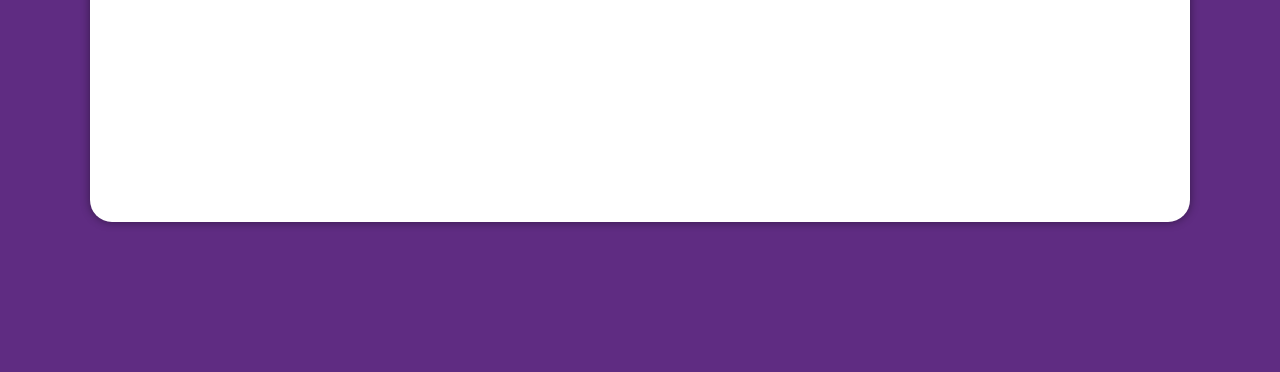
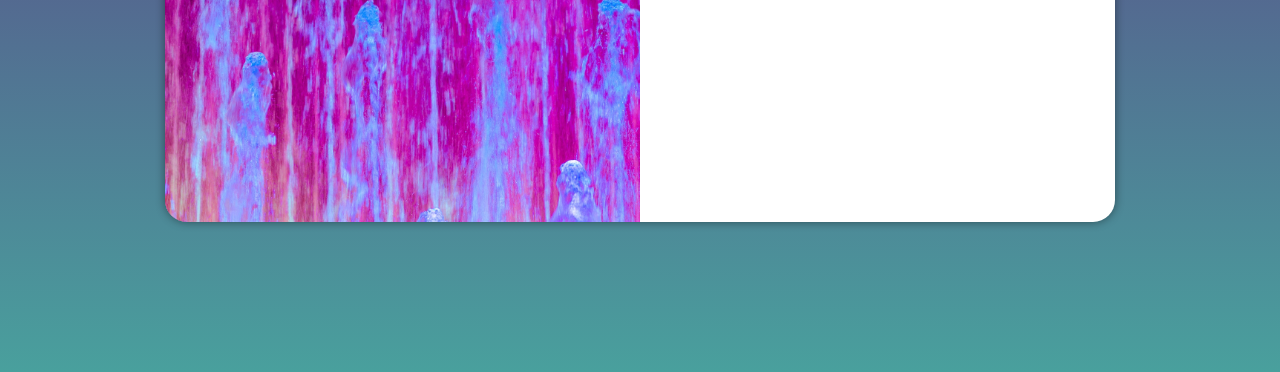
Before and after one commit to doJulioCruz/Projeto-Login, a plain HTML site: page index.html in a window 1280 px wide. Shown: the part 428-800 px from the top of the page. Drawn offline with Linux system fonts and the light colour scheme.

Commit message:
correçoes feitas

```diff
--- a/estilo/m-q.css
+++ b/estilo/m-q.css
@@ -1,8 +1,13 @@
 @charset "UTF-8";
 
 @media screen and (min-width: 768px) and (max-width: 992px) {
+
+    body {
+        background-image: linear-gradient(to top, #49a09d, #5f2c82);
+    }
+
     section#login {
-        width: 88vw;
+        width: 80vw;
     }
 
 
@@ -19,11 +24,16 @@
 }
 
 @media screen and (min-width: 992px) {
-    section#login {
-        width: 1100px;
+
+    body {
+        background-image: linear-gradient(to top, #49a09d, #5f2c82);
     }
 
-    section#login > siv#imagem {
+    section#login {
+        width: 950px;
+    }
+
+    section#login > div#imagem {
         float: left;
         width: 50%;
         height: 100%;
--- a/estilo/style.css
+++ b/estilo/style.css
@@ -37,6 +37,7 @@ section#login {
     box-shadow: 0px 0px 10px rgba(0, 0, 0, 0.444);
 
     transition: width 2s, height 1s;
+    transition-timing-function: ease;
 }
 
 section#login > div#imagem {
```
